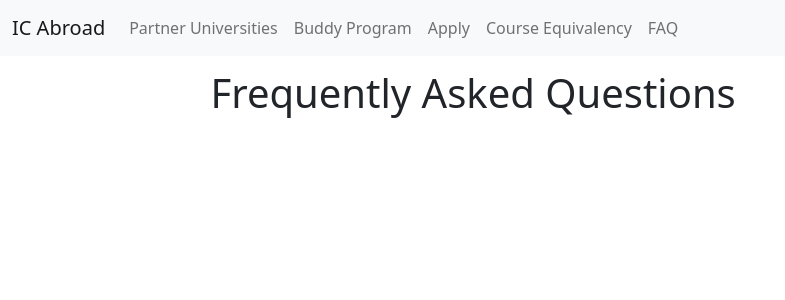
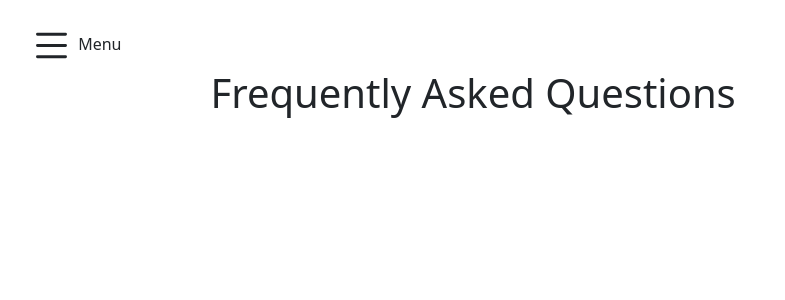
Before and after one commit to db-abnwt/course-equivalency-checker, a Flask app: page /faq in a window 1280 px wide. Shown: the top 300 px of the page, without its empty margins (0-785 px from the left). Run offline with Flask 2, Linux system fonts and the light colour scheme; data that the repository does not hold is empty; parts of the project's set-up code (start-up, migrations or seed data) failed here and were passed over.

Commit message:
fix: replaced navbar with menu bar

```diff
--- a/icabroad/icabroad/templates/base.html
+++ b/icabroad/icabroad/templates/base.html
@@ -19,7 +19,35 @@
 </head>
 <body>
 <!doctype html>
-{% include "navbar.html" %}
+<nav class="fixed-top">
+    <button class="position-fixed top-0 m-3 btn" data-bs-toggle="offcanvas" data-bs-target="#offcanvasWithBothOptions"
+            aria-controls="offcanvasWithBothOptions">
+        <svg xmlns="http://www.w3.org/2000/svg" width="45" height="45" fill="currentColor" class="bi bi-list"
+             viewBox="0 0 16 16">
+            <path fill-rule="evenodd"
+                  d="M2.5 12a.5.5 0 0 1 .5-.5h10a.5.5 0 0 1 0 1H3a.5.5 0 0 1-.5-.5zm0-4a.5.5 0 0 1 .5-.5h10a.5.5 0 0 1 0 1H3a.5.5 0 0 1-.5-.5zm0-4a.5.5 0 0 1 .5-.5h10a.5.5 0 0 1 0 1H3a.5.5 0 0 1-.5-.5z"/>
+        </svg>
+        <a>Menu</a>
+        <!-- Enable both scrolling & backdrop-->
+    </button>
+    <div class="offcanvas offcanvas-start" data-bs-scroll="true" tabindex="-1" id="offcanvasWithBothOptions"
+         aria-labelledby="offcanvasWithBothOptionsLabel">
+        <div class="offcanvas-header" style="border-bottom: solid">
+            <h5 class="m-1 offcanvas-title" id="offcanvasWithBothOptionsLabel" style="font-size: 200%">
+                IC Abroad
+            </h5>
+            <button type="button" class="mx-2 btn-close" data-bs-dismiss="offcanvas" aria-label="Close">
+            </button>
+        </div>
+        <div class="offcanvas-body">
+            <a class="nav-link mx-2 mb-4 mt-2" style="font-size: 130%;" href="/continent">Partner Universities</a>
+            <a class="nav-link mx-2 my-4" style="font-size: 130%;" href="/buddy">Buddy Program</a>
+            <a class="nav-link mx-2 my-4" style="font-size: 130%;" href="/apply">Apply</a>
+            <a class="nav-link mx-2 my-4" style="font-size: 130%;" href="/course-equiv">Course Equivalency</a>
+            <a class="nav-link mx-2 my-4" style="font-size: 130%;" href="/faq">FAQ</a>
+        </div>
+    </div>
+</nav>
 {% block content %}
 {% endblock %}
 <script src="https://cdn.jsdelivr.net/npm/bootstrap@5.2.2/dist/js/bootstrap.bundle.min.js"
--- a/icabroad/icabroad/templates/navbar.html
+++ /dev/null
@@ -1,27 +0,0 @@
-<!DOCTYPE html>
-<html lang="en">
-<head>
-    <meta charset="UTF-8">
-    <title>Navigation Bar</title>
-</head>
-<body>
-<nav class="navbar navbar-expand bg-light fixed-top" style="position: fixed; top: 0">
-    <div class="container-fluid">
-        <a class="navbar-brand" href="/">IC Abroad</a>
-        <button class="navbar-toggler" type="button" data-bs-toggle="collapse" data-bs-target="#navbarNavAltMarkup"
-                aria-controls="navbarNavAltMarkup" aria-expanded="false" aria-label="Toggle navigation">
-            <span class="navbar-toggler-icon"></span>
-        </button>
-        <div class="collapse navbar-collapse" id="navbarNavAltMarkup">
-            <div class="navbar-nav">
-                <a class="nav-link" href="/continent">Partner Universities</a>
-                <a class="nav-link" href="/buddy">Buddy Program</a>
-                <a class="nav-link" href="/apply">Apply</a>
-                <a class="nav-link" href="/course-equiv">Course Equivalency</a>
-                <a class="nav-link" href="/faq">FAQ</a>
-            </div>
-        </div>
-    </div>
-</nav>
-</body>
-</html>
```
Also changed, not shown: icabroad/icabroad/templates/menu.html (deleted, +0 -33 lines).
